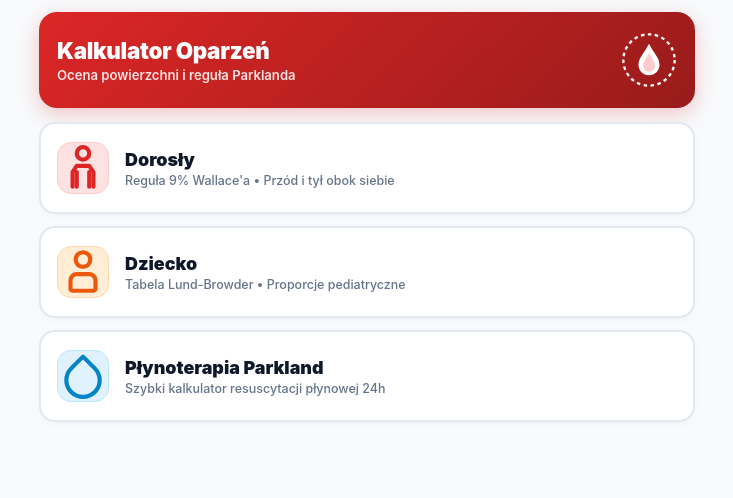
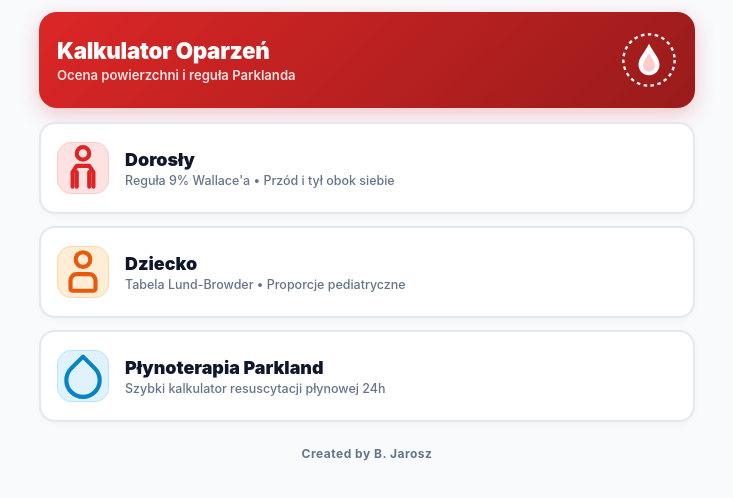
Before and after one commit to jaroszbartek-max/oparzenia, a plain HTML site: page index.html in a window 1280 px wide. Shown: the whole page, without its empty margins (273-1006 px from the left). Drawn offline with Linux system fonts and the light colour scheme.

Commit message:
Update index.html

```diff
--- a/index.html
+++ b/index.html
@@ -480,6 +480,16 @@
       font-size: 1.25rem;
       font-weight: 900;
       color: #0284c7;
+    }
+
+    /* Stopka aplikacji */
+    .app-footer {
+      text-align: center;
+      font-size: 0.75rem;
+      font-weight: 700;
+      color: var(--text-muted);
+      padding: 8px 0 4px;
+      letter-spacing: 0.5px;
     }
 
     .hidden { display: none !important; }
@@ -988,6 +998,11 @@
     </div>
   </div>
 
+  <!-- Stopka aplikacji -->
+  <div class="app-footer">
+    Created by B. Jarosz
+  </div>
+
 </div>
 
 <script>
```
